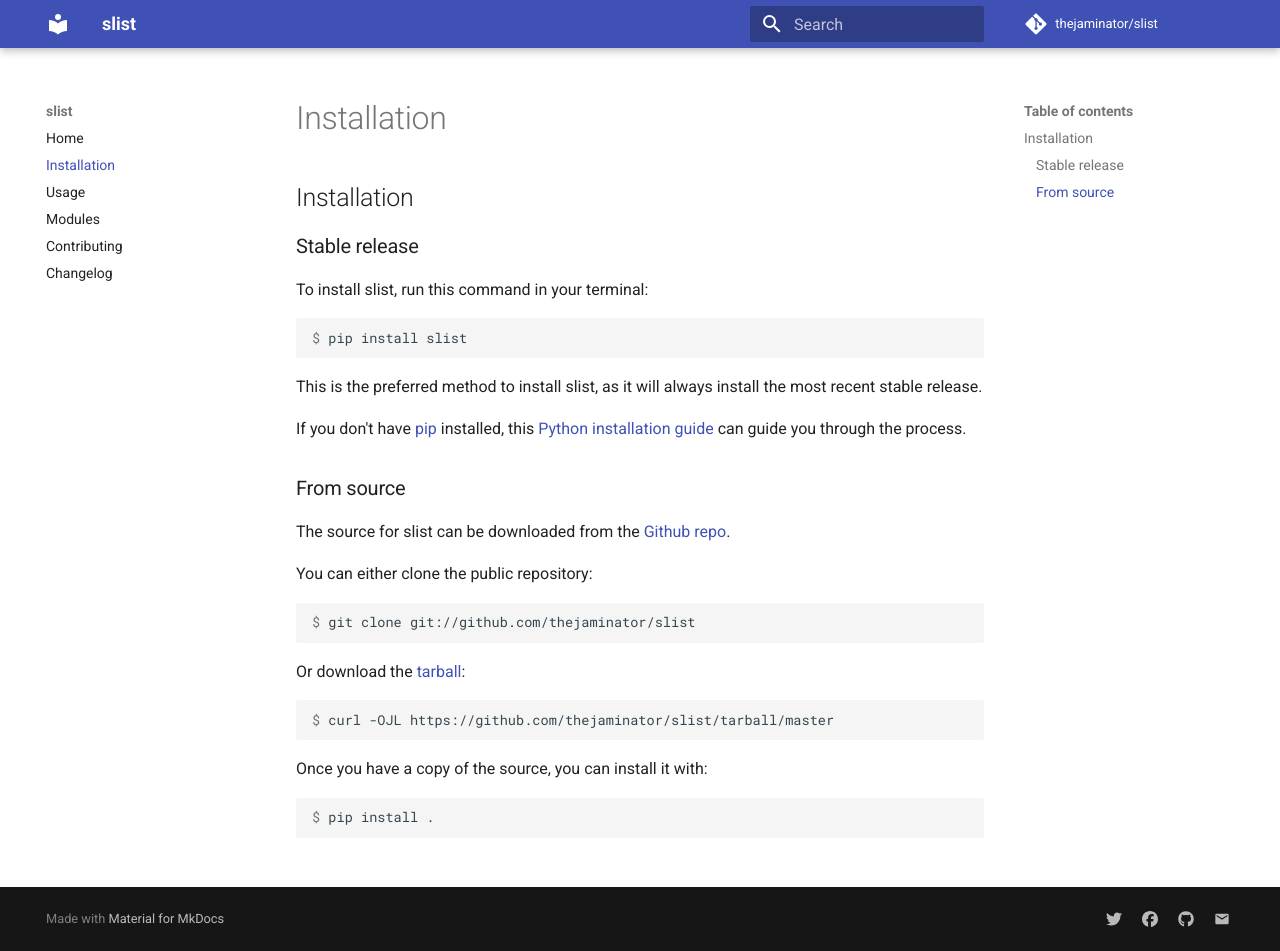
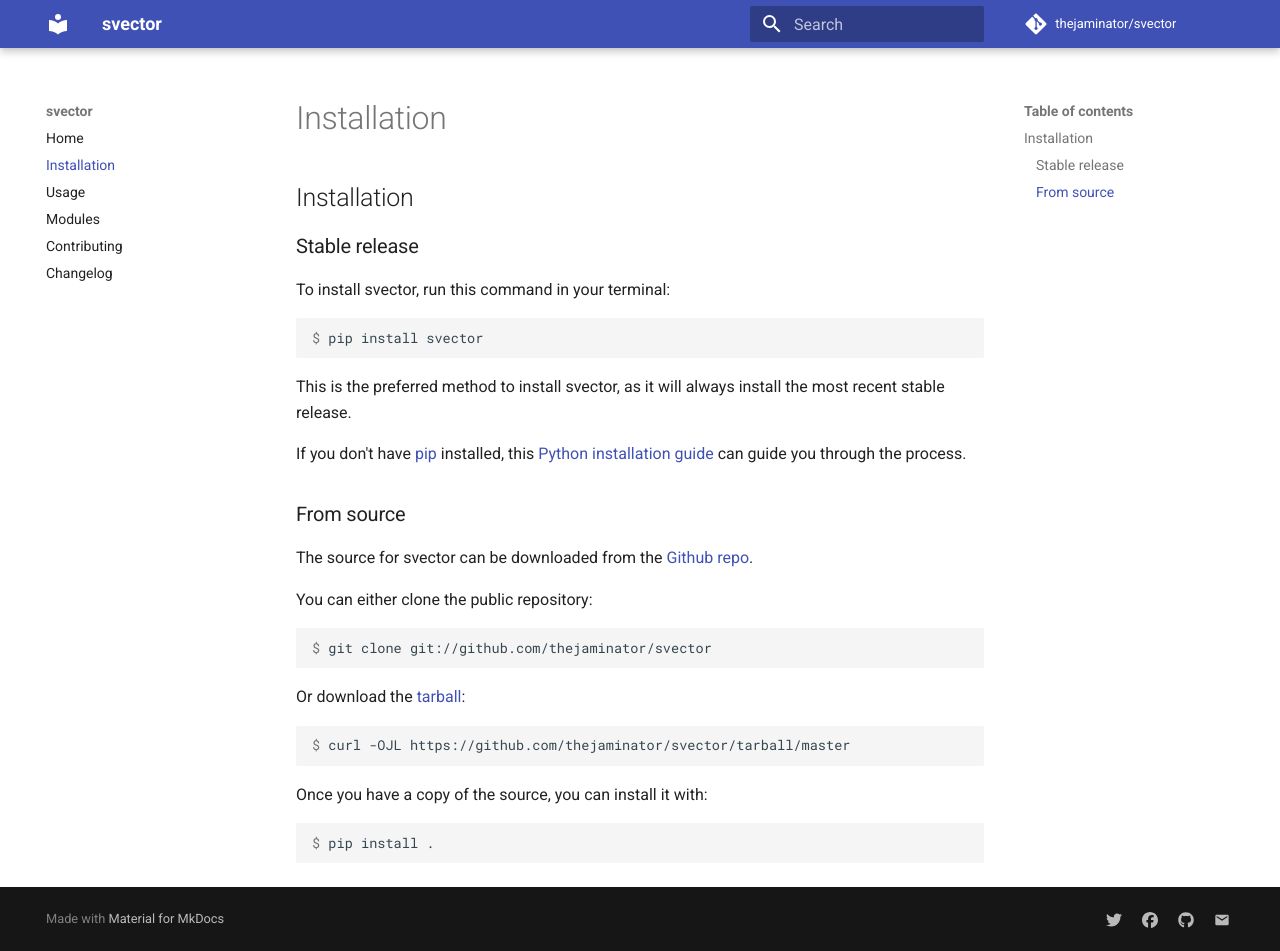
Before and after one commit to thejaminator/svector, an MkDocs documentation site: the page built from docs/installation.md, in a window 1280 px wide and 951 px high. Built offline with MkDocs 1.6.1 and Material for MkDocs 9.7.7, drawn with Linux system fonts in a browser that asks for light colours; comment, search, counter and statistics services are not loaded.

Commit message:
feat(*): Rename slist to svector in build

````diff
--- a/docs/installation.md
+++ b/docs/installation.md
@@ -2,33 +2,33 @@
 
 ## Stable release
 
-To install slist, run this command in your
+To install svector, run this command in your
 terminal:
 
 ``` console
-$ pip install slist
+$ pip install svector
 ```
 
-This is the preferred method to install slist, as it will always install the most recent stable release.
+This is the preferred method to install svector, as it will always install the most recent stable release.
 
 If you don't have [pip][] installed, this [Python installation guide][]
 can guide you through the process.
 
 ## From source
 
-The source for slist can be downloaded from
+The source for svector can be downloaded from
 the [Github repo][].
 
 You can either clone the public repository:
 
 ``` console
-$ git clone git://github.com/thejaminator/slist
+$ git clone git://github.com/thejaminator/svector
 ```
 
 Or download the [tarball][]:
 
 ``` console
-$ curl -OJL https://github.com/thejaminator/slist/tarball/master
+$ curl -OJL https://github.com/thejaminator/svector/tarball/master
 ```
 
 Once you have a copy of the source, you can install it with:
--- a/mkdocs.yml
+++ b/mkdocs.yml
@@ -1,7 +1,7 @@
-site_name: slist
-site_url: https://thejaminator.github.io/slist
-repo_url: https://github.com/thejaminator/slist
-repo_name: thejaminator/slist
+site_name: svector
+site_url: https://thejaminator.github.io/svector
+repo_url: https://github.com/thejaminator/svector
+repo_name: thejaminator/svector
 #strict: true
 nav:
   - Home: index.md
@@ -51,7 +51,7 @@
       lang: en
   - mkdocstrings:
       watch:
-        - slist
+        - svector
 extra:
   social:
     - icon: fontawesome/brands/twitter
@@ -63,7 +63,7 @@
       link: https://github.com/waynerv/cookiecutter-pypackage
       name: Facebook
     - icon: fontawesome/brands/github
-      link: https://github.com/thejaminator/slist
+      link: https://github.com/thejaminator/svector
       name: Github
     - icon: material/email
       link: "mailto:chuajamessh@gmail.com"
````
Also changed, not shown: README.md (+4 -4 lines), docs/contributing.md (+0 -1 lines), docs/usage.md (+2 -2 lines), pyproject.toml (+6 -4 lines), setup.cfg (+4 -4 lines), .github/ISSUE_TEMPLATE.md, 3 other files.
